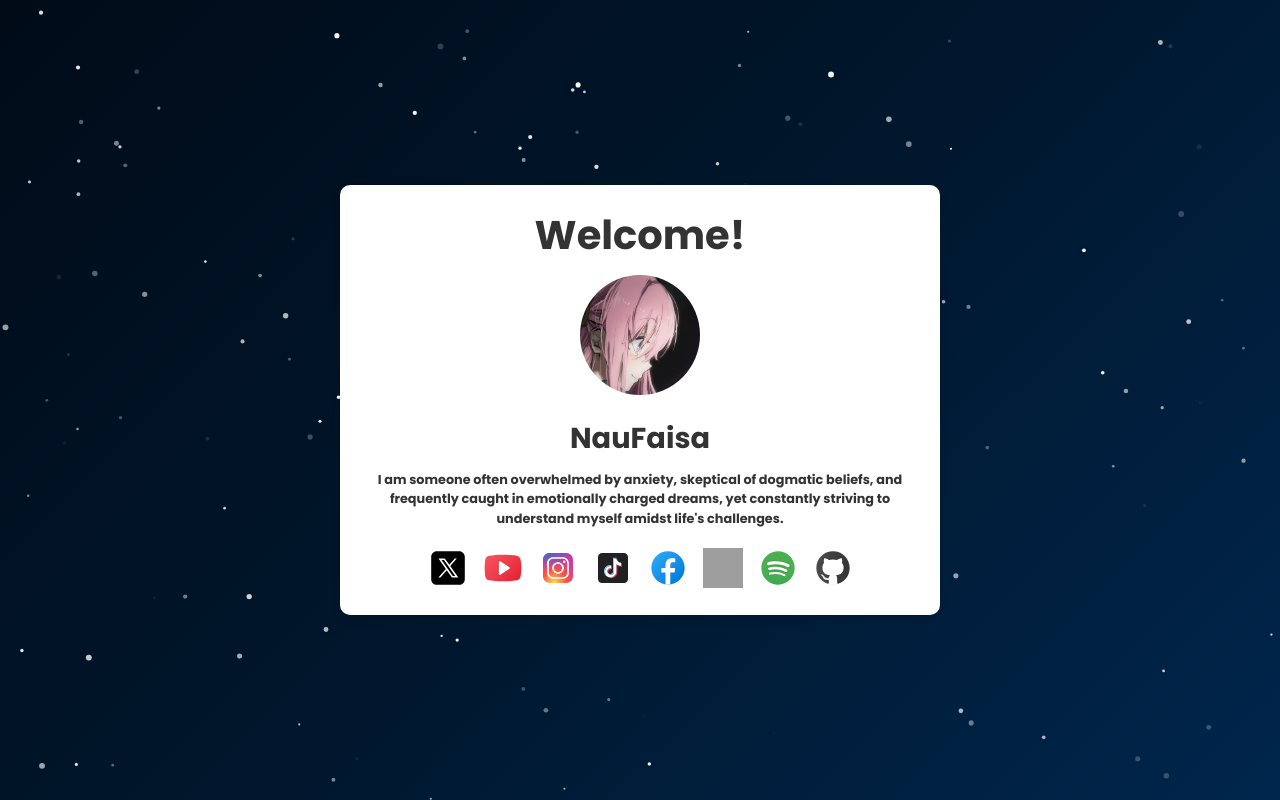
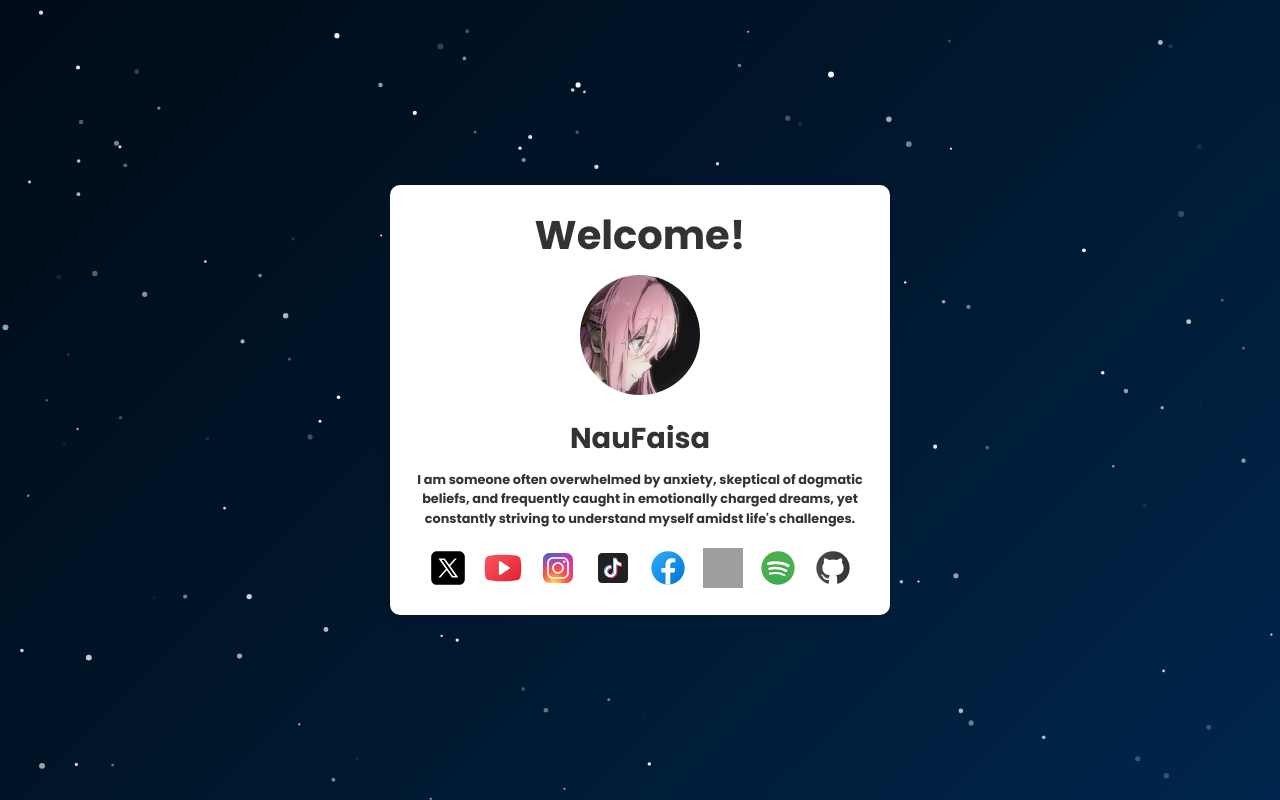
Before and after one commit to naufalfaisa/website, a Flask app: page / in a window 1280 px wide. Run offline with Flask 3, Linux system fonts and the light colour scheme; grey boxes are pictures that could not be loaded.

Commit message:
Update styles.css

```diff
--- a/static/css/styles.css
+++ b/static/css/styles.css
@@ -32,7 +32,7 @@ body {
 
 .container {
   text-align: center;
-  max-width: 600px;
+  max-width: 500px;
   padding: 20px;
   background-color: #fff;
   border-radius: 10px;
```
